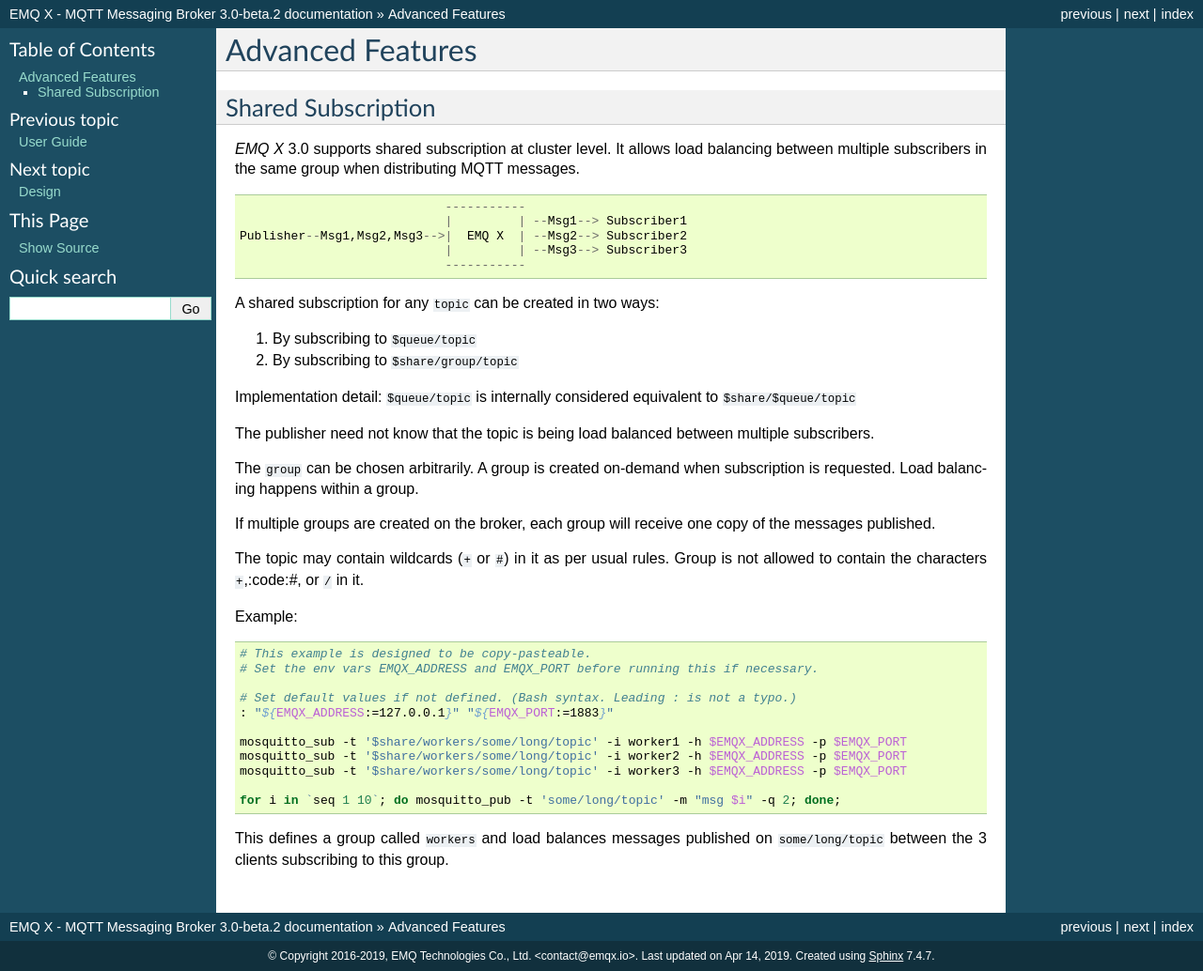
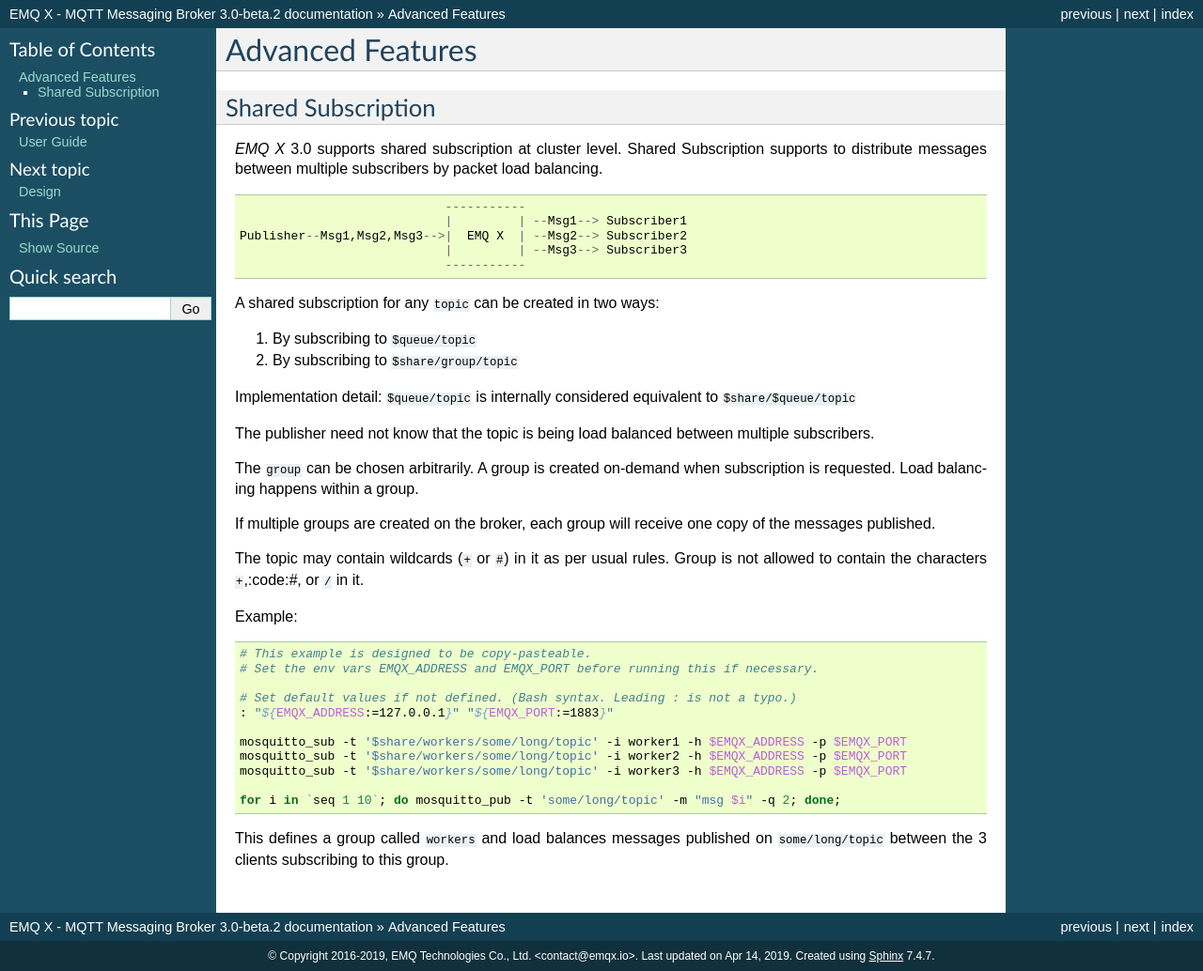
Before and after one commit to emqxarchive/emqx-docs-en, a Sphinx documentation site: the page built from source/advanced.rst, in a window 1280 px wide. Shown: the whole page at 94% size. Built offline with Sphinx 7.4.7, drawn with Linux system fonts in a browser that asks for light colours.

Commit message:
advanced.rst and apps.rst reviewed

```diff
--- a/source/advanced.rst
+++ b/source/advanced.rst
@@ -9,7 +9,7 @@
 Shared Subscription
 -------------------
 
-*EMQ X* 3.0 supports shared subscription at cluster level. It allows load balancing between multiple subscribers in the same group when distributing MQTT messages. ::
+*EMQ X* 3.0 supports shared subscription at cluster level. Shared Subscription supports to distribute messages between multiple subscribers by packet load balancing. ::
 
                                 -----------
                                 |         | --Msg1--> Subscriber1
```
Also changed, not shown: source/apps.rst (added, +48 -0 lines).
